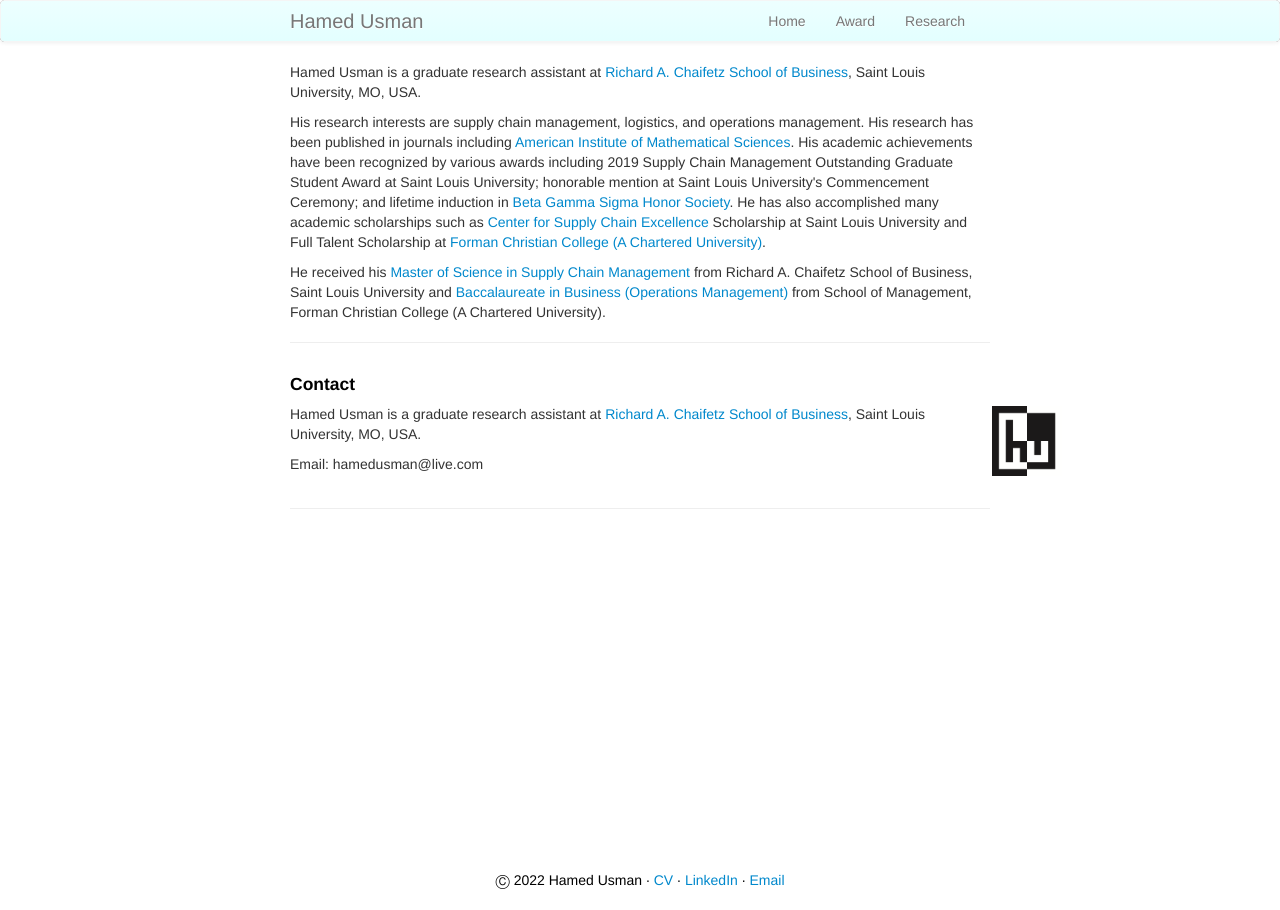
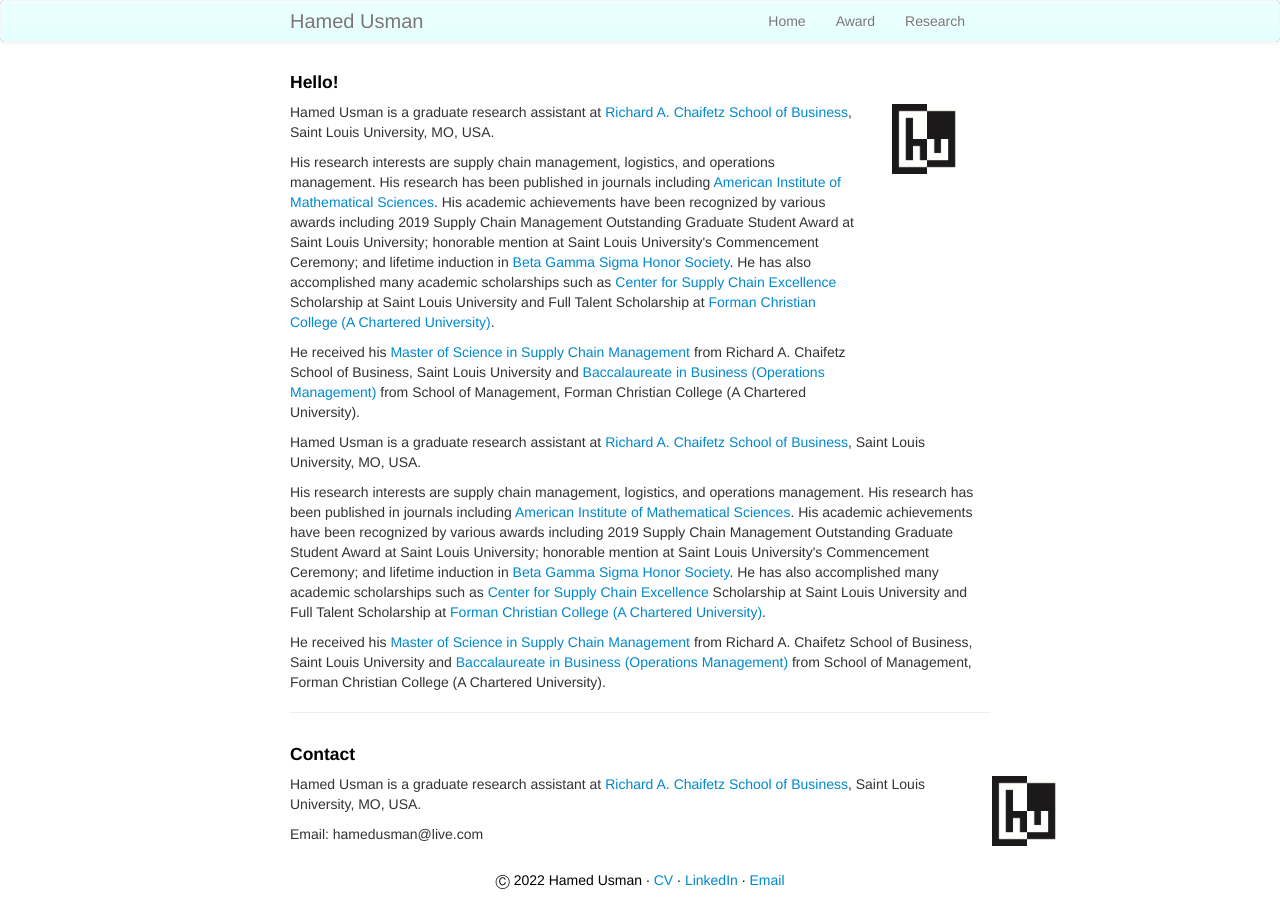
Before and after one commit to hamedusman/hamedusman.github.io, a Jekyll site: the page built from index.md, in a window 1280 px wide. Built offline with Jekyll 4.4.1, drawn with Linux system fonts in a browser that asks for light colours.

Commit message:
Update index.md

```diff
--- a/index.md
+++ b/index.md
@@ -4,6 +4,25 @@
 description: Hamed Usman is a graduate research assistant at Saint Louis University.
 keywords: operations management, supply chain management, logistics
 ---
+
+<div class="container">
+<h4><a name="hello"></a>Hello!</h4>
+
+    <div class="row-fluid">
+        <div class="span6">
+<p>Hamed Usman is a graduate research assistant at <a href="https://www.slu.edu/business">Richard A. Chaifetz School of Business</a>, Saint Louis University, MO, USA.</p>
+<p>His research interests are supply chain management, logistics, and operations management. His research has been published in journals including <a href="https://www.aimsciences.org">American Institute of Mathematical Sciences</a>. His academic achievements have been recognized by various awards including 2019 Supply Chain Management Outstanding Graduate Student Award at Saint Louis University; honorable mention at Saint Louis University's Commencement Ceremony; and lifetime induction in <a href="https://www.betagammasigma.org">Beta Gamma Sigma Honor Society</a>. He has also accomplished many academic scholarships such as <a href="https://www.slu.edu/business/centers/supply-chain-excellence/index.php">Center for Supply Chain Excellence</a> Scholarship at Saint Louis University and Full Talent Scholarship at <a href="https://www.fccollege.edu.pk">Forman Christian College (A Chartered University)</a>.</p>
+<p>He received his <a href="https://www.slu.edu/business/graduate/supply-chain-management">Master of Science in Supply Chain Management</a> from Richard A. Chaifetz School of Business, Saint Louis University and <a href="https://www.fccollege.edu.pk/baccalaureate-in-business/">Baccalaureate in Business (Operations Management)</a> from School of Management, Forman Christian College (A Chartered University).</p>
+        </div>
+
+        <div class="span1">
+        <a href="../assets/headshot.jpg">
+            <img src="../assets/headshot.jpg"
+                  title="Hamed Usman" alt="Hamed Usman"/></a>
+        </div>
+    </div>
+</div>
+
 
 <p>Hamed Usman is a graduate research assistant at <a href="https://www.slu.edu/business">Richard A. Chaifetz School of Business</a>, Saint Louis University, MO, USA.</p>
 <p>His research interests are supply chain management, logistics, and operations management. His research has been published in journals including <a href="https://www.aimsciences.org">American Institute of Mathematical Sciences</a>. His academic achievements have been recognized by various awards including 2019 Supply Chain Management Outstanding Graduate Student Award at Saint Louis University; honorable mention at Saint Louis University's Commencement Ceremony; and lifetime induction in <a href="https://www.betagammasigma.org">Beta Gamma Sigma Honor Society</a>. He has also accomplished many academic scholarships such as <a href="https://www.slu.edu/business/centers/supply-chain-excellence/index.php">Center for Supply Chain Excellence</a> Scholarship at Saint Louis University and Full Talent Scholarship at <a href="https://www.fccollege.edu.pk">Forman Christian College (A Chartered University)</a>.</p>
```
